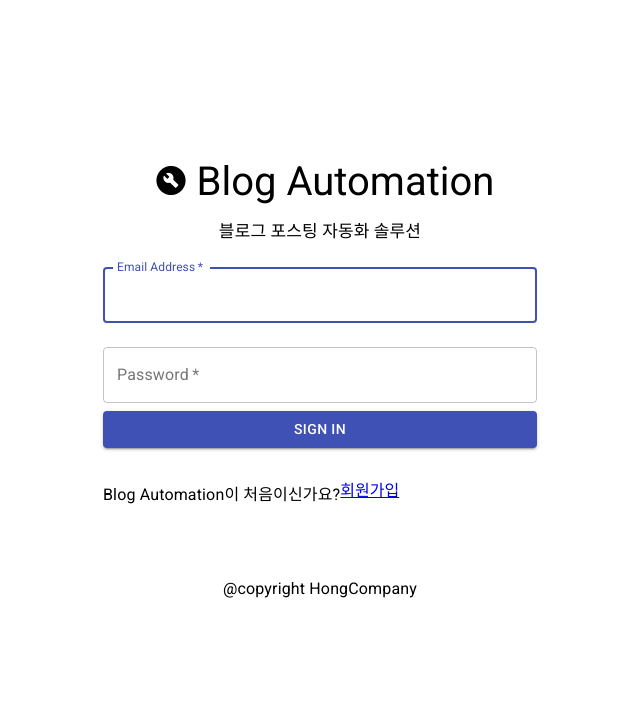
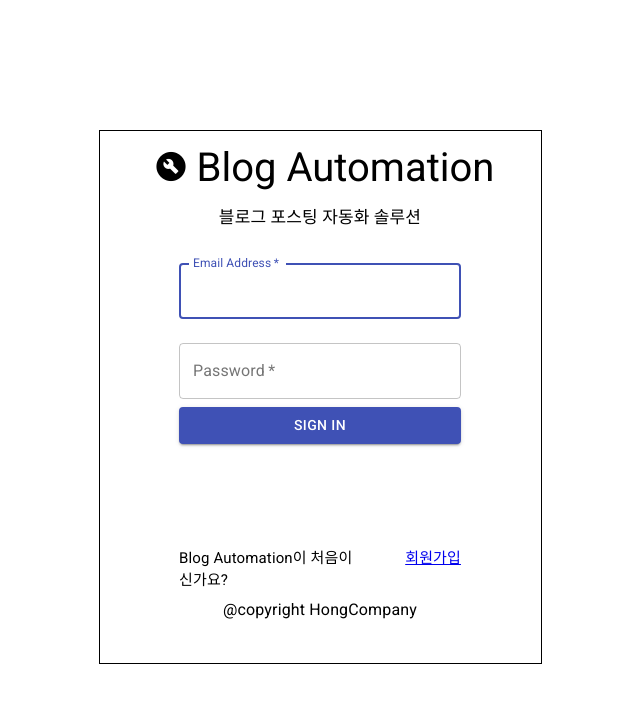
Before and after one commit to hongcompany/blog-automation-app, a React (Create React App) app: page /#/ in a window 1280 px wide. Shown: the top 702 px of the page, without its empty margins (320-960 px from the left). Built offline with nearby package versions, Linux system fonts and the light colour scheme.

Commit message:
UPDATE LoginForm

```diff
--- a/src/components/form/LoginForm/LoginForm.css
+++ b/src/components/form/LoginForm/LoginForm.css
@@ -3,6 +3,7 @@
     height: 100%;
     align-items: center;
     justify-items: center;
+    padding: 10px;
 }
 
 .login-form {
@@ -11,9 +12,23 @@
 }
 
 .form-wrapper {
-    height: 80%;
+    height: 100%;
+    width: 100%;
+
 }
 
-.form-extra-info-wrapper {
-    height: 20%;
+.form-wrapper form {
+
 }
+
+.form-wrapper .form-input {
+
+}
+
+.form-extra-info-wrapper span {
+    font-size: 15px;
+}
+
+.sign-up-link-wrapper {
+    text-align: right;
+}
--- a/src/components/form/LoginForm/LoginForm.tsx
+++ b/src/components/form/LoginForm/LoginForm.tsx
@@ -8,7 +8,7 @@ export default function LoginForm() {
         <Grid container spacing={1} className="login-form-wrapper">
             <div className="login-form">
                 <Grid container item xs={12} className="form-wrapper">
-                    <form noValidate>
+                    <form>
                         <TextField
                             variant="outlined"
                             margin="normal"
@@ -19,6 +19,7 @@ export default function LoginForm() {
                             name="email"
                             autoComplete="email"
                             autoFocus
+                            className="form-input"
                         />
                         <TextField
                             variant="outlined"
@@ -30,20 +31,26 @@ export default function LoginForm() {
                             type="password"
                             id="password"
                             autoComplete="current-password"
+                            className="form-input"
                         />
                         <Button
                             type="submit"
                             fullWidth
                             variant="contained"
                             color="primary"
+                            className="form-button"
                         >
                             Sign In
                         </Button>
                     </form>
                 </Grid>
-                <Grid container item xs={12} className="form-extra-info-wrapper">
-                    <Typography component="span">Blog Automation이 처음이신가요?</Typography>
-                    <Link to="/">회원가입</Link>
+                <Grid container item spacing={1} className="form-extra-info-wrapper">
+                    <Grid item xs={8}>
+                        <Typography component="span">Blog Automation이 처음이신가요?</Typography>
+                    </Grid>
+                    <Grid item xs={4} className="sign-up-link-wrapper">
+                        <Typography component="span"><Link to="/">회원가입</Link></Typography>
+                    </Grid>
                 </Grid>
             </div>
         </Grid>
--- a/src/routes/Login/Login.css
+++ b/src/routes/Login/Login.css
@@ -1,7 +1,7 @@
 .unauthorized-page-wrapper {
     width: 100%;
     height: 100%;
-    padding: 1px;
+    padding: 10px;
 }
 
 .unauthorized-page-nested-wrapper {
@@ -10,8 +10,10 @@
 }
 
 .unauthorized-page {
-    width: 100%;
+    width: 70%;
     height: 100%;
+    margin: 0 auto;
+    border: 1px solid black;
 }
 
 .unauthorized-page-header-wrapper {
@@ -21,8 +23,7 @@
 }
 
 .unauthorized-page-header {
-    width: 100%;
-    height: 100%;
+    padding: 10px;
 }
 
 .unauthorized-page-header-title {
@@ -76,7 +77,7 @@
 
 .unauthorized-page-footer {
     display: inherit;
-    width: 100%;
     align-items: center;
     justify-content: center;
+    padding: 10px;
 }
--- a/src/routes/Login/Login.tsx
+++ b/src/routes/Login/Login.tsx
@@ -15,7 +15,7 @@ export default function Login() {
                 <Grid container item xs={6} className="unauthorized-page-nested-wrapper">
                     <div className="unauthorized-page">
                         <Grid container item xs={12} className="unauthorized-page-header-wrapper">
-                            <header className="unauthorized-page-main-header">
+                            <header className="unauthorized-page-header">
                                 <Grid container item xs={12} className="unauthorized-page-header-title-wrapper">
                                     <div className="unauthorized-page-header-title">
                                         <Icon>build_circle</Icon>
```
